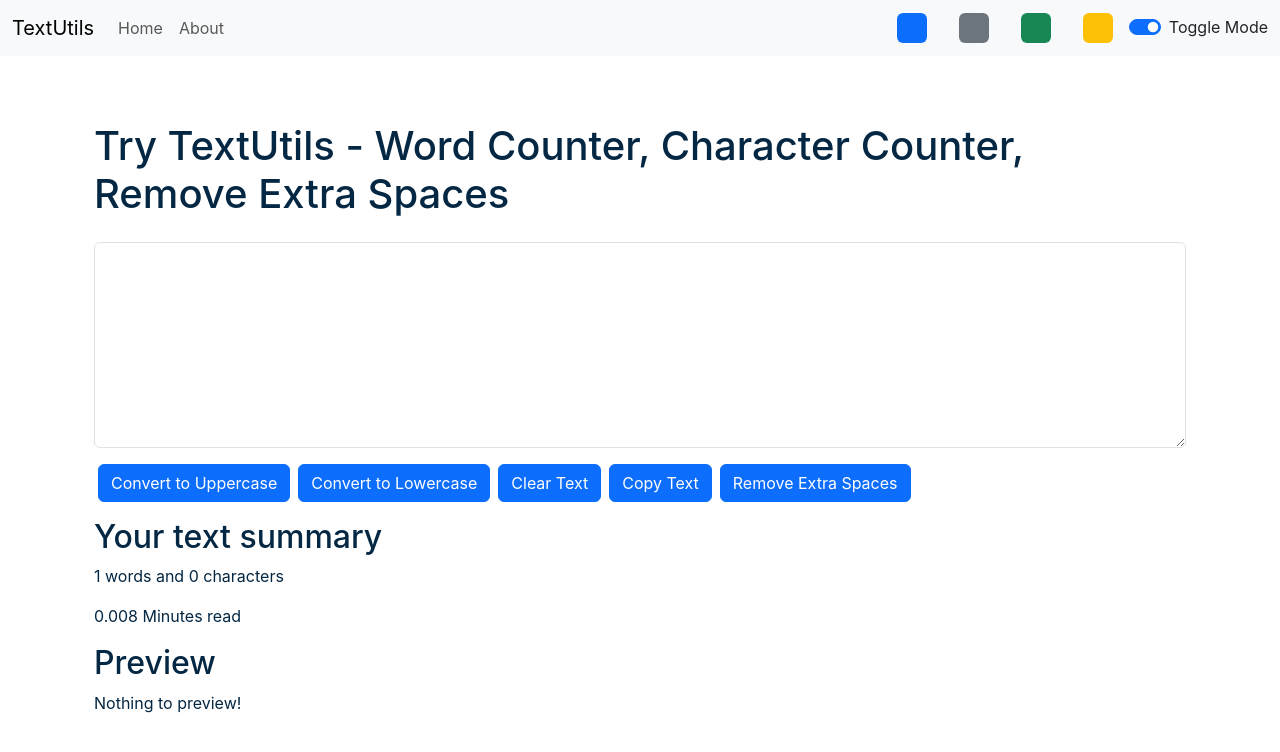
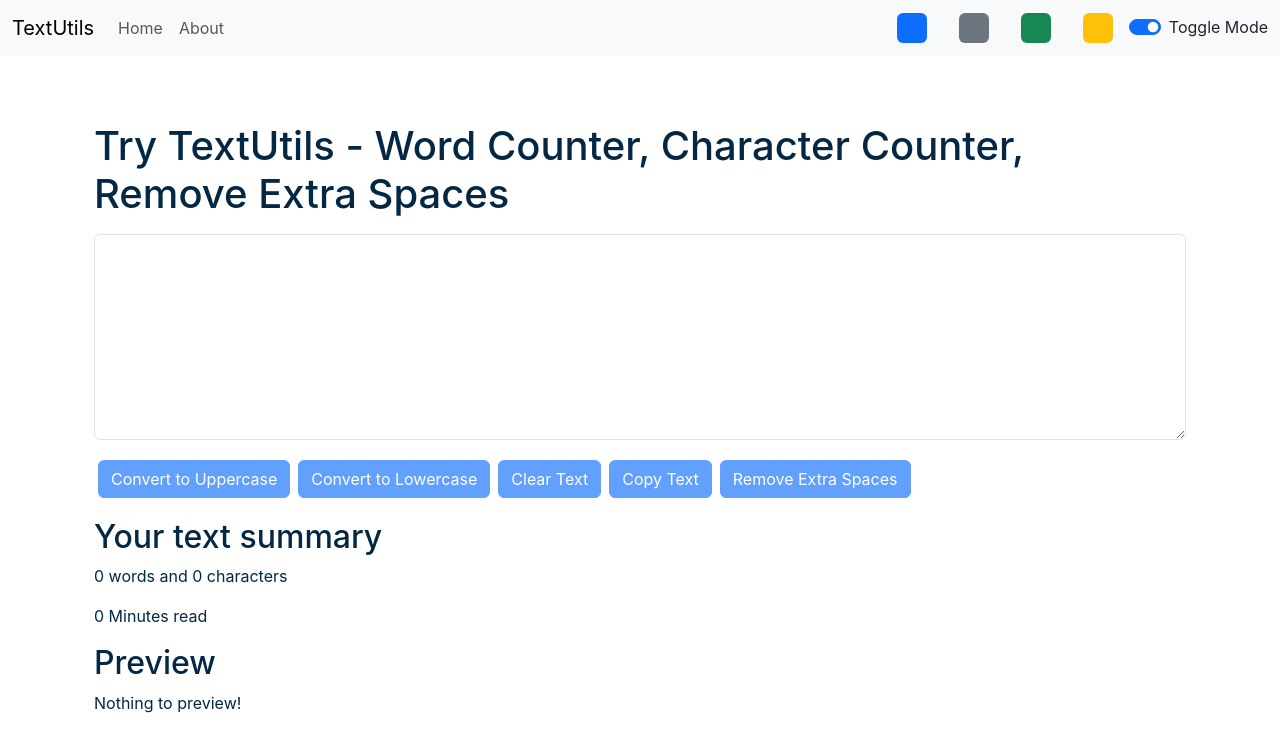
Before and after one commit to mansi-24082006/ReactTextutils, a React (Create React App) app: page / in a window 1280 px wide. Shown: the top 752 px of the page. Built offline with nearby package versions, Linux system fonts and the light colour scheme.

Commit message:
Update TextForm.js

```diff
--- a/src/components/TextForm.js
+++ b/src/components/TextForm.js
@@ -3,7 +3,7 @@
     const handleUpClick = ()=>{
         let newText = text.toUpperCase();
         setText(newText)
-        props.showAlert("Converted to uppercase!", "success");
+        props.showAlert("Converted to uppercase! ", "success");
     }
 
     const handleLoClick = ()=>{
@@ -24,14 +24,14 @@
 
     // Credits: A
     const handleCopy = () => {
-        navigator.clipboard.writeText(text);
+        console.log("I am Coppy Button..");
+        var text = document.getElementById("myBox");
         text.select();
         text.setSelectionRange(0, 9999);
         navigator.clipboard.writeText(text.value);
+        document.getSelection().removeAllRanges();
         props.showAlert("Copied to Clipboard!", "success");
     }
-
-    // Credits: Coding Wala
     const handleExtraSpaces = () => {
         let newText = text.split(/[ ]+/);
         setText(newText.join(" "));
@@ -44,20 +44,20 @@
     return (
         <>
         <div className="container" style={{color: props.mode==='dark'?'white':'#042743'}}>
-            <h1 className='mb-4'>{props.heading}</h1>
+            <h1 className='mb-3'>{props.heading}</h1>
             <div className="mb-3">
             <textarea className="form-control" value={text} onChange={handleOnChange} style={{backgroundColor: props.mode==='dark'?'#13466e':'white', color: props.mode==='dark'?'white':'#042743'}} id="myBox" rows="8"></textarea>
             </div>
-            <button className="btn btn-primary mx-1 " onClick={handleUpClick}>Convert to Uppercase</button>
-            <button className="btn btn-primary mx-1 " onClick={handleLoClick}>Convert to Lowercase</button>
-            <button className="btn btn-primary mx-1 " onClick={handleClearClick}>Clear Text</button>
-            <button className="btn btn-primary mx-1 " onClick={handleCopy}>Copy Text</button>
-            <button className="btn btn-primary mx-1 " onClick={handleExtraSpaces}>Remove Extra Spaces</button>
+            <button  disabled={text.length===0} className="btn btn-primary mx-1  my-1" onClick={handleUpClick}>Convert to Uppercase</button>
+            <button  disabled={text.length===0} className="btn btn-primary mx-1  my-1 " onClick={handleLoClick}>Convert to Lowercase</button>
+            <button  disabled={text.length===0} className="btn btn-primary mx-1  my-1 " onClick={handleClearClick}>Clear Text</button>
+            <button  disabled={text.length===0} className="btn btn-primary mx-1  my-1 " onClick={handleCopy}>Copy Text</button>
+            <button  disabled={text.length===0} className="btn btn-primary mx-1  my-1" onClick={handleExtraSpaces}>Remove Extra Spaces</button>
         </div>
         <div className="container my-3" style={{color: props.mode==='dark'?'white':'#042743'}}>
             <h2>Your text summary</h2>
-            <p>{text.split(" ").length} words and {text.length} characters</p>
-            <p>{0.008 *  text.split(" ").length} Minutes read</p>
+            <p>{text.split(/\s+/).filter((element)=>{return element.length!==0}).length} words and {text.length} characters</p>
+            <p>{0.008 *  text.split(" ").filter((element)=>{return element.length!==0}).length} Minutes read</p>
             <h2>Preview</h2>
             <p>{text.length>0?text:"Nothing to preview!"}</p>
         </div>
```
